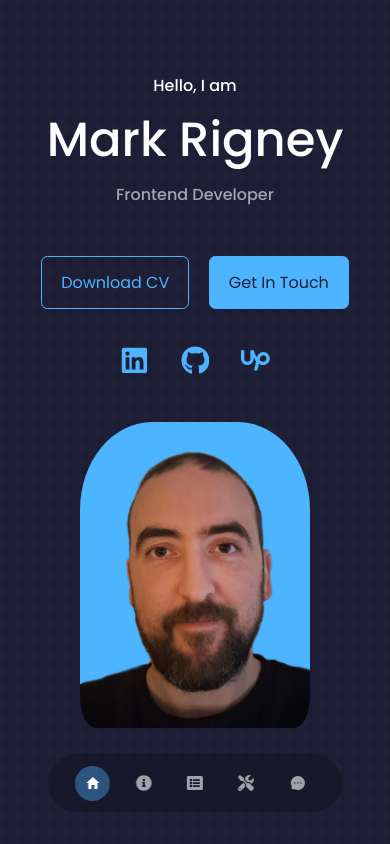
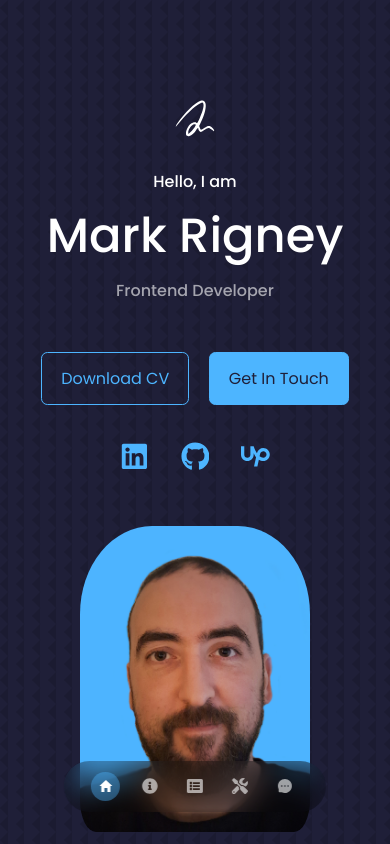
Before and after one commit to KramYengir/portfolio_page, a React (Vite) app: page / in a window 390 px wide. Shown: the top 844 px of the page. Built offline with nearby package versions, Linux system fonts and the light colour scheme.

Commit message:
add logo & various tweaks for testing

```diff
--- a/src/components/About/about.css
+++ b/src/components/About/about.css
@@ -1,3 +1,7 @@
+#about {
+  background-color: transparent;
+}
+
 .about__container {
   display: grid;
   grid-template-columns: 30% 65%;
--- a/src/components/Footer/footer.css
+++ b/src/components/Footer/footer.css
@@ -14,7 +14,7 @@ footer a {
 
 .footer__logo {
   display: inline-block;
-  font-size: 2rem;
+  /* font-size: 2rem;
   font-weight: 600;
 
   color: var(--color-white);
@@ -23,7 +23,7 @@ footer a {
   border-radius: 0.5rem;
 
   padding: 0.5rem 0.7rem;
-  margin-bottom: 2rem;
+  margin-bottom: 2rem; */
 }
 
 .footer__logo span {
--- a/src/components/Footer/footer.jsx
+++ b/src/components/Footer/footer.jsx
@@ -1,4 +1,5 @@
 import "./footer.css";
+import logo from "../../assets/rigneymade-logo.svg";
 import { FaLinkedin, FaGithub, FaFacebook } from "react-icons/fa";
 import { SiUpwork } from "react-icons/si";
 
@@ -6,7 +7,7 @@ const Footer = () => {
   return (
     <footer>
       <a href="#" className="footer__logo">
-        Rigney<span>Made</span>
+        <img src={logo} alt="" />
       </a>
 
       <ul>
--- a/src/components/Header/header.css
+++ b/src/components/Header/header.css
@@ -1,6 +1,6 @@
 header {
-  height: 100vh;
-  padding-top: 250px;
+  height: auto;
+  padding-top: 100px;
 }
 
 .header__container {
@@ -9,6 +9,11 @@ header {
   display: grid;
   grid-template-columns: 1fr 1fr;
   align-items: center;
+}
+
+header .logo {
+  max-width: 30%;
+  margin-inline: auto;
 }
 
 header h5 {
@@ -40,7 +45,7 @@ header h5 {
   height: 30rem;
 
   overflow: hidden;
-  margin: 2rem auto 0;
+  margin: 2.5rem auto 0;
   padding: 0 1.5rem 1.5rem 1.5rem;
 }
 
@@ -50,14 +55,25 @@ header h5 {
 
 /* MEDIUM */
 @media screen and (max-width: 1024px) {
+  header {
+    padding-top: 2.5rem;
+  }
   .header__container {
     grid-template-columns: 1fr;
+  }
+
+  header .logo {
+    max-width: 20%;
   }
 }
 /* SMALL */
 @media screen and (max-width: 600px) {
   header {
     padding-top: 2.5rem;
+  }
+
+  header .logo {
+    max-width: 30%;
   }
 
   header h5 {
--- a/src/components/Header/header.jsx
+++ b/src/components/Header/header.jsx
@@ -1,6 +1,7 @@
 import CTA from "./CTA";
 import HeaderSocials from "./headerSocials";
 import "./header.css";
+import logo from "../../assets/rigneymade-logo-white.svg";
 import myImg from "../../assets/me2.jpg";
 
 const Header = () => {
@@ -8,6 +9,7 @@ const Header = () => {
     <header>
       <div className="container header__container">
         <div className="header__info">
+          <img className="logo" src={logo} alt="" />
           <h5>Hello, I am </h5>
           <h1>Mark Rigney</h1>
           <h5 className="text-light">Frontend Developer</h5>
--- a/src/components/Nav/nav.css
+++ b/src/components/Nav/nav.css
@@ -23,7 +23,7 @@ nav a {
   border-radius: 50%;
 
   padding: 1rem;
-  font-size: 2rem;
+  font-size: 1rem;
 }
 
 nav a:hover {
@@ -38,7 +38,7 @@ nav a.active {
 /* SMALL */
 @media screen and (max-width: 600px) {
   nav a {
-    padding: 0.6rem;
+    padding: 0.4rem;
     font-size: 1rem;
   }
 }
```
Also changed, not shown: src/assets/rigneymade-logo-white.svg (added), src/assets/rigneymade-logo.svg (added).
